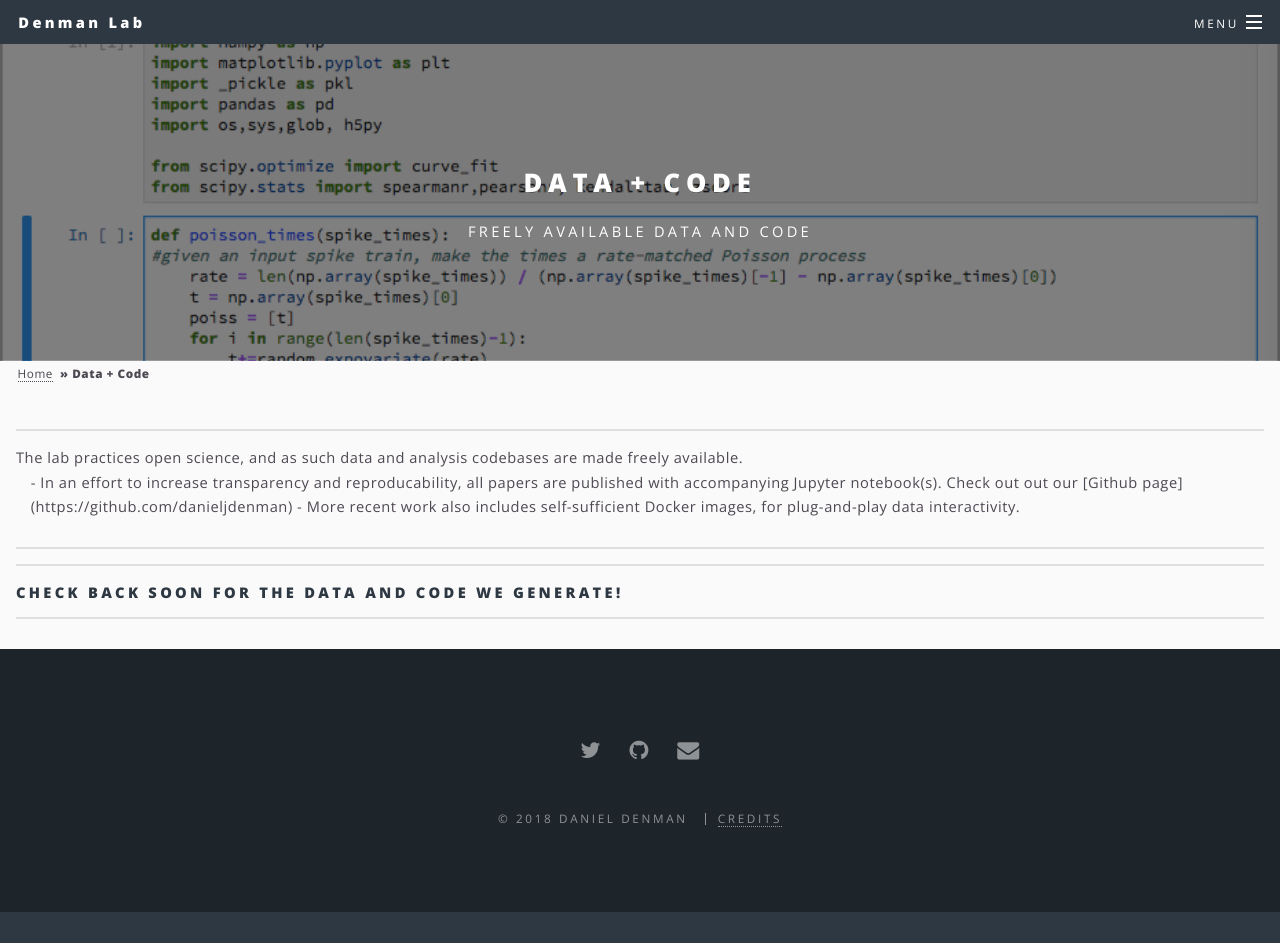
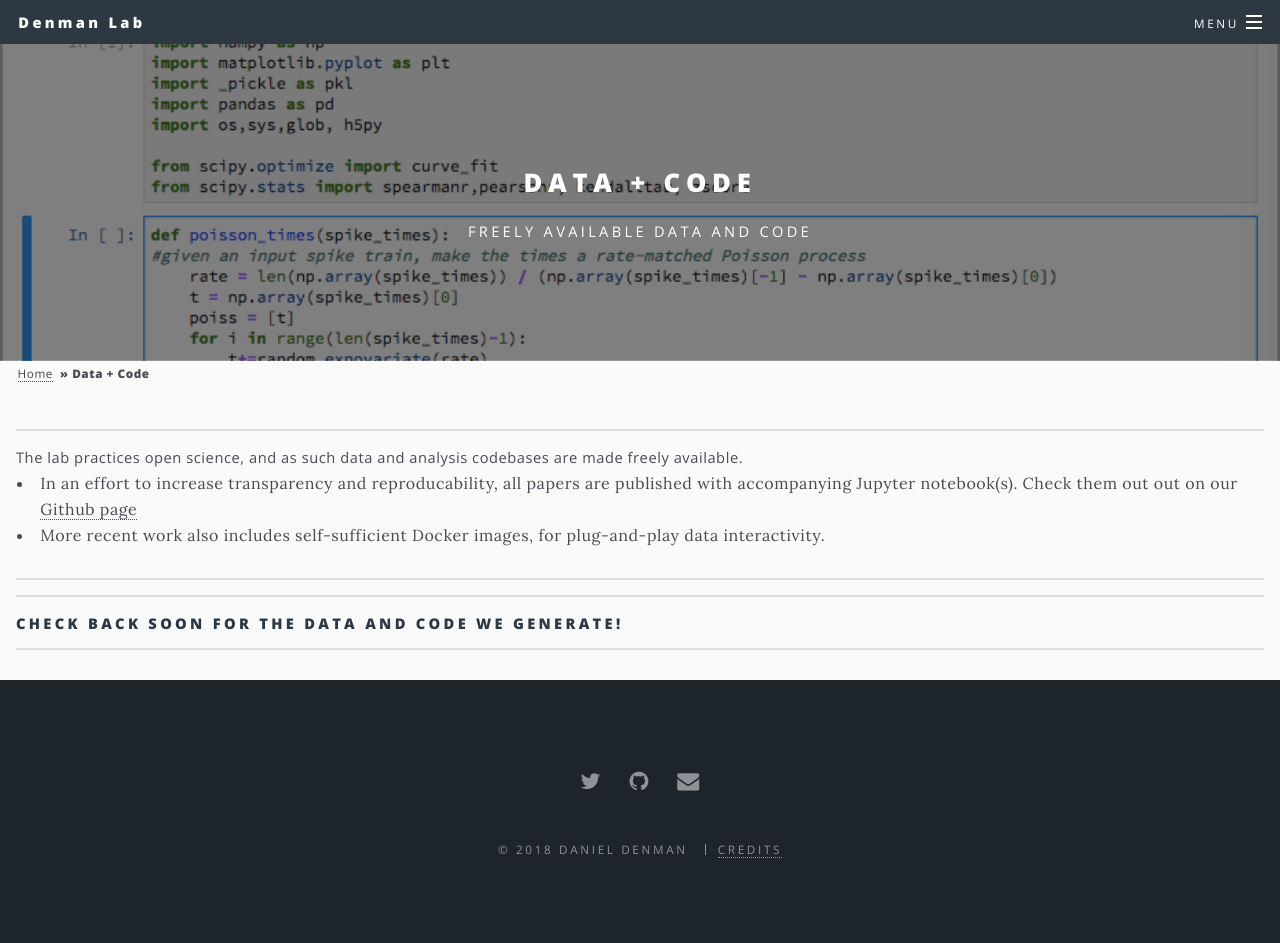
Before and after one commit to denmanlab/denmanlab.github.io, a Jekyll site: the page built from _pages/sharing.html, in a window 1280 px wide and 943 px high. Built offline with Jekyll 4.4.1, drawn with Linux system fonts in a browser that asks for light colours.

Commit message:
list update

```diff
--- a/_pages/sharing.html
+++ b/_pages/sharing.html
@@ -11,8 +11,8 @@ background-image: code.png#p25_phase.gif
 <hr style="margin:0 0 1em 0;" />
 The lab practices open science, and as such data and analysis codebases are made freely available.
 <ul>
-- In an effort to increase transparency and reproducability, all papers are published with accompanying Jupyter notebook(s). Check out out our [Github page](https://github.com/danieljdenman)
-- More recent work also includes self-sufficient Docker images, for plug-and-play data interactivity.
+  <li> In an effort to increase transparency and reproducability, all papers are published with accompanying Jupyter notebook(s). Check them out out on our <a href="https://github.com/danieljdenman">Github page</a></li>
+  <li> More recent work also includes self-sufficient Docker images, for plug-and-play data interactivity.</li>
 </ul>
 <hr style="margin:1em 0 1em 0;" />
 
```
